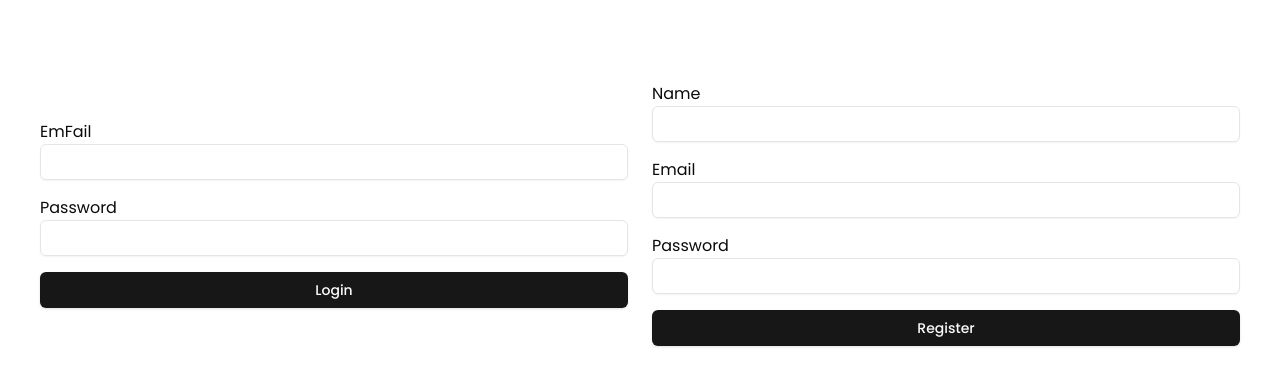
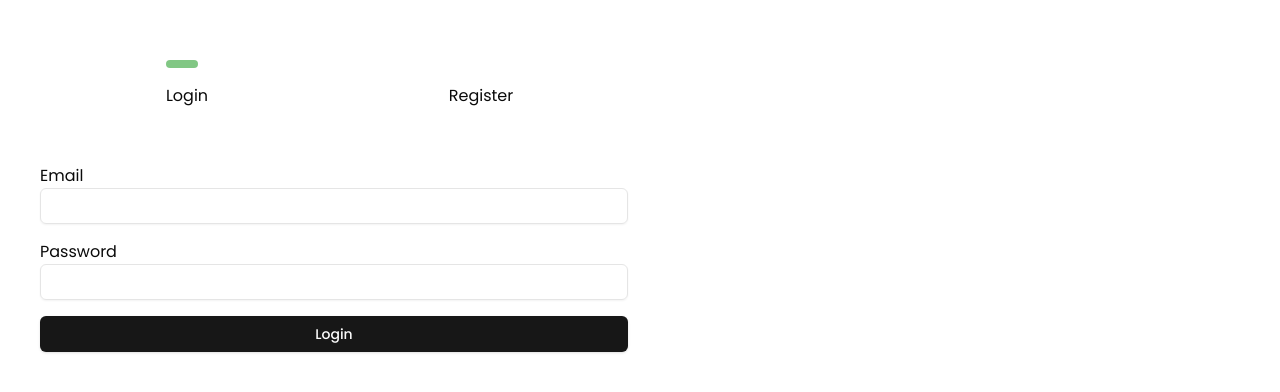
Before and after one commit to volodymyr-korolchuk/flight-booking, a Next.js app: page /auth in a window 1280 px wide. Shown: the part 186-578 px from the top of the page. Built offline with nearby package versions, Linux system fonts and the light colour scheme.

Commit message:
fix: add auth tabs

```diff
--- a/package.json
+++ b/package.json
@@ -12,6 +12,7 @@
     "@hookform/resolvers": "^3.9.1",
     "@radix-ui/react-slot": "^1.1.0",
     "@radix-ui/react-switch": "^1.1.1",
+    "@radix-ui/react-tabs": "^1.1.1",
     "@shadcn/ui": "^0.0.4",
     "autoprefixer": "^10.4.20",
     "class-variance-authority": "^0.7.0",
--- a/src/app/auth/page.tsx
+++ b/src/app/auth/page.tsx
@@ -1,12 +1,36 @@
 import LoginForm from "@/components/LoginForm";
 import RegisterForm from "@/components/RegisterForm";
+import { Tabs, TabsList, TabsTrigger, TabsContent } from "@radix-ui/react-tabs";
 import React from "react";
 
 const Auth = () => {
   return (
     <div className="grid grid-cols-2 gap-6 p-10 items-center justify-center h-full">
-      <LoginForm />
-      <RegisterForm />
+      <Tabs
+        className="flex w-full flex-col justify-around"
+        defaultValue="sign-up"
+      >
+        <TabsList className="grid grid-cols-2 bg-transparent pb-12">
+          <TabsTrigger
+            className="relative overflow-visible !bg-transparent py-2 !shadow-none before:absolute before:h-2 before:w-2 before:rounded-full before:bg-darkSeaGreen before:opacity-0 before:transition-all [&[data-state='active']]:before:w-8 [&[data-state='active']]:before:-translate-y-6 [&[data-state='active']]:before:opacity-100 [&[data-state='active']]:before:content-['']"
+            value="sign-up"
+          >
+            Login
+          </TabsTrigger>
+          <TabsTrigger
+            className="relative overflow-visible !bg-transparent py-2 !shadow-none before:absolute before:h-2 before:w-2 before:rounded-full before:bg-darkSeaGreen before:opacity-0 before:transition-all [&[data-state='active']]:before:w-8 [&[data-state='active']]:before:-translate-y-6 [&[data-state='active']]:before:opacity-100 [&[data-state='active']]:before:content-['']"
+            value="sign-in"
+          >
+            Register
+          </TabsTrigger>
+        </TabsList>
+        <TabsContent value="sign-up">
+          <LoginForm />
+        </TabsContent>
+        <TabsContent value="sign-in">
+          <RegisterForm />
+        </TabsContent>
+      </Tabs>
     </div>
   );
 };
--- a/src/components/LoginForm.tsx
+++ b/src/components/LoginForm.tsx
@@ -15,6 +15,10 @@
 
 type FormData = z.infer<typeof schema>;
 
+const onSubmit = async (data: FormData) => {
+    //
+};
+
 const LoginForm = () => {
   const {
     register,
@@ -24,14 +28,12 @@
     resolver: zodResolver(schema),
   });
 
-  const onSubmit = (data: FormData) => {
-    console.log("Login submitted with: ", data);
-  };
+
 
   return (
     <form onSubmit={handleSubmit(onSubmit)} className="space-y-4">
       <div>
-        <label htmlFor="email" className="block">EmFail</label>
+        <label htmlFor="email" className="block">Email</label>
         <Input id="email" type="email" {...register("email")} className="w-full" />
         {errors.email && <p className="text-red-500">{errors.email.message}</p>}
       </div>
--- /dev/null
+++ b/src/components/ui/tabs.tsx
@@ -0,0 +1,55 @@
+"use client"
+
+import * as React from "react"
+import * as TabsPrimitive from "@radix-ui/react-tabs"
+
+import { cn } from "@/lib/utils"
+
+const Tabs = TabsPrimitive.Root
+
+const TabsList = React.forwardRef<
+  React.ElementRef<typeof TabsPrimitive.List>,
+  React.ComponentPropsWithoutRef<typeof TabsPrimitive.List>
+>(({ className, ...props }, ref) => (
+  <TabsPrimitive.List
+    ref={ref}
+    className={cn(
+      "inline-flex h-9 items-center justify-center rounded-lg bg-muted p-1 text-muted-foreground",
+      className
+    )}
+    {...props}
+  />
+))
+TabsList.displayName = TabsPrimitive.List.displayName
+
+const TabsTrigger = React.forwardRef<
+  React.ElementRef<typeof TabsPrimitive.Trigger>,
+  React.ComponentPropsWithoutRef<typeof TabsPrimitive.Trigger>
+>(({ className, ...props }, ref) => (
+  <TabsPrimitive.Trigger
+    ref={ref}
+    className={cn(
+      "inline-flex items-center justify-center whitespace-nowrap rounded-md px-3 py-1 text-sm font-medium ring-offset-background transition-all focus-visible:outline-none focus-visible:ring-2 focus-visible:ring-ring focus-visible:ring-offset-2 disabled:pointer-events-none disabled:opacity-50 data-[state=active]:bg-background data-[state=active]:text-foreground data-[state=active]:shadow",
+      className
+    )}
+    {...props}
+  />
+))
+TabsTrigger.displayName = TabsPrimitive.Trigger.displayName
+
+const TabsContent = React.forwardRef<
+  React.ElementRef<typeof TabsPrimitive.Content>,
+  React.ComponentPropsWithoutRef<typeof TabsPrimitive.Content>
+>(({ className, ...props }, ref) => (
+  <TabsPrimitive.Content
+    ref={ref}
+    className={cn(
+      "mt-2 ring-offset-background focus-visible:outline-none focus-visible:ring-2 focus-visible:ring-ring focus-visible:ring-offset-2",
+      className
+    )}
+    {...props}
+  />
+))
+TabsContent.displayName = TabsPrimitive.Content.displayName
+
+export { Tabs, TabsList, TabsTrigger, TabsContent }
--- a/tailwind.config.ts
+++ b/tailwind.config.ts
@@ -49,7 +49,8 @@
   				'3': 'hsl(var(--chart-3))',
   				'4': 'hsl(var(--chart-4))',
   				'5': 'hsl(var(--chart-5))'
-  			}
+  			},
+			darkSeaGreen: "#81C784"
   		},
   		borderRadius: {
   			lg: 'var(--radius)',
```
Also changed, not shown: 1 other file (tests, documents, lock files or other folders).
